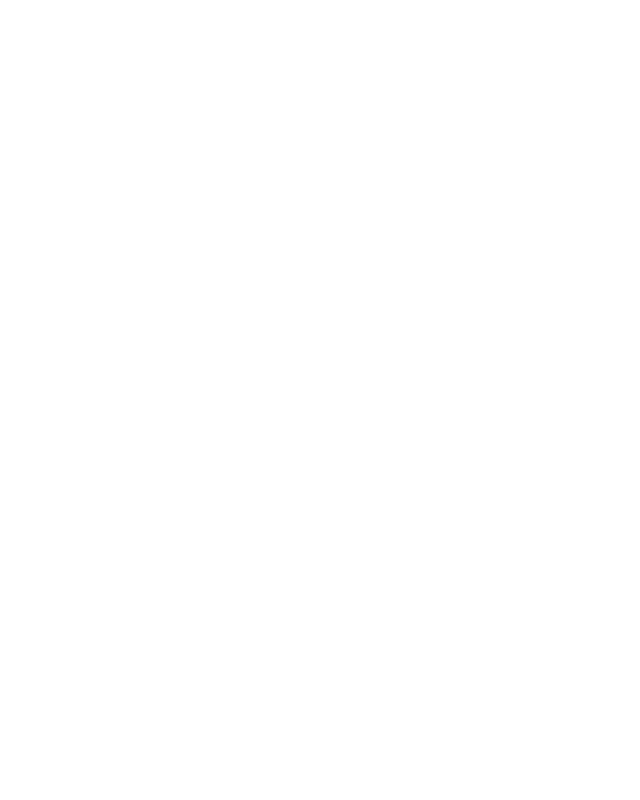
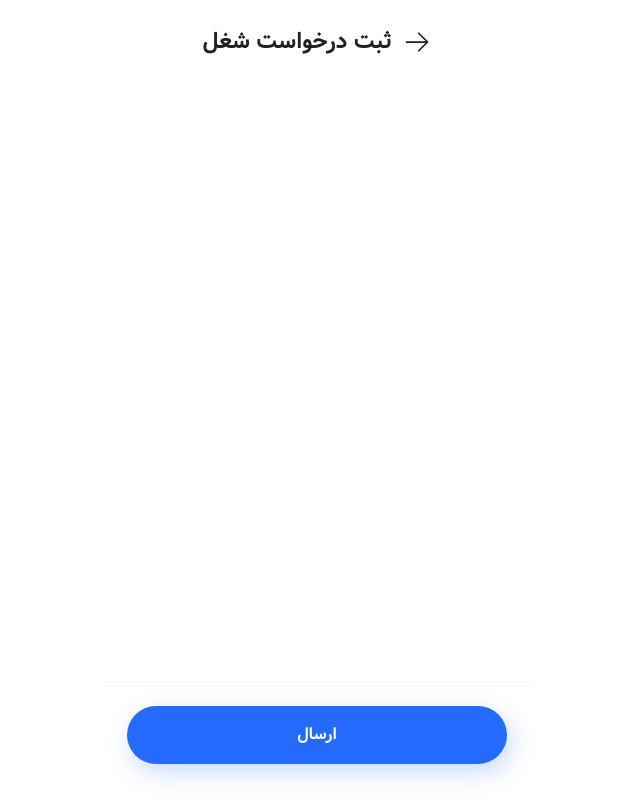
Before and after one commit to alirezanezami1/Job-Finder-App, a Vue app: page /apply-with-cv/1 in a window 1280 px wide. Shown: the whole page, without its empty margins (323-963 px from the left). Built offline with nearby package versions, Linux system fonts and the light colour scheme.

Commit message:
add submit btn and navbar to applyWithCvView component

```diff
--- a/src/views/ApplyWithCVView.vue
+++ b/src/views/ApplyWithCVView.vue
@@ -1,3 +1,32 @@
+<script setup>
+import { ArrowRightIcon } from '@heroicons/vue/24/outline'
+import { useRoute } from 'vue-router'
+
+const route = useRoute()
+const id = route.params.id
+</script>
+
 <template>
-  <div></div>
+  <div class="flex flex-col justify-center items-center gap-7 px-6 py-4 pb-12">
+    <div class="flex flex-col justify-center items-center gap-6">
+      <!-- navbar  -->
+      <div class="flex justify-start items-center gap-3 py-3">
+        <RouterLink :to="`/jobs/${id}`">
+          <ArrowRightIcon class="w-7 text-gray900" />
+        </RouterLink>
+        <h4 class="text-[22px] leading-[120%] font-bold text-gray900">ثبت درخواست شغل</h4>
+      </div>
+
+      <!-- form  -->
+    </div>
+
+    <!-- submit button  -->
+    <div class="fixed bottom-0 z-10 w-mobile bg-white border-t border-gray100 p-6 pb-9">
+      <button
+        class="px-4 py-[18px] rounded-full cursor-pointer flex justify-center items-center shadow-btn w-full bg-primary500 text-white text-[16px] leading-[140%] font-bold"
+      >
+        ارسال
+      </button>
+    </div>
+  </div>
 </template>
```
